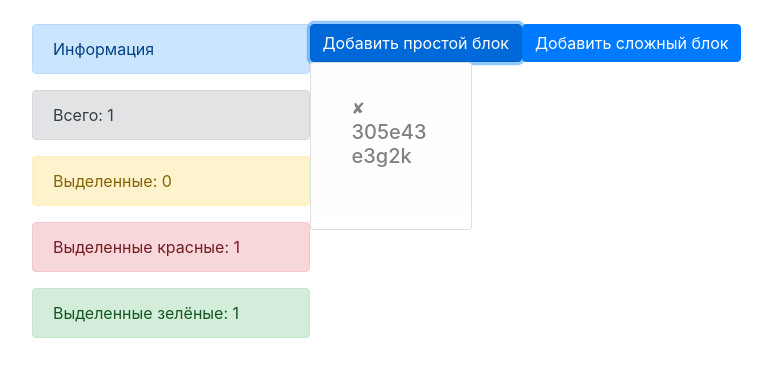
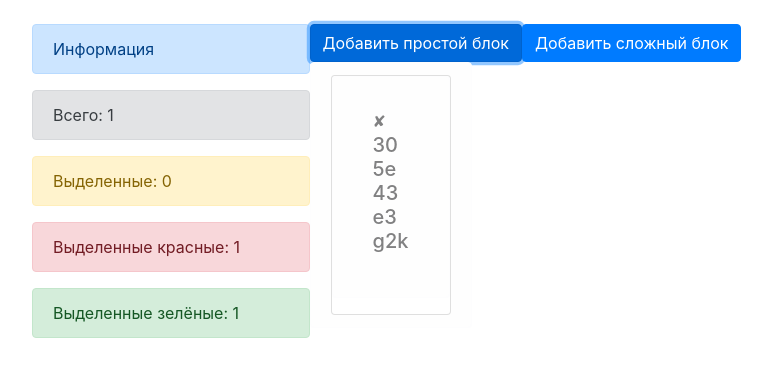
Before and after one commit to SergeySolod/TestBlocks, a React (Create React App) app: page / in a window 1280 px wide. Both pictures are taken after a click on the button "Добавить простой блок". Shown: the top 376 px of the page, without its empty margins (53-825 px from the left). Built offline with nearby package versions, Linux system fonts and the light colour scheme.

Commit message:
Made highlighting

```diff
--- a/src/pages/blocks/blocks.js
+++ b/src/pages/blocks/blocks.js
@@ -7,12 +7,13 @@ const Blocks = (props) => {
     if (!props.blocks) {
         return <div>Загрузка...</div>
     }
+    console.log(props)
     return (
         <div className="row">
             {
                 props.blocks.map(block => <div className='col-sm-3 col-lg-3 col-md-3 book-list'
                                                key={block.id}>
-                    <div className="thumbnail" onClick={() => props.takeBlock(block.id, true)}>
+                    <div className={block.take ? 'alert alert-danger' : 'alert alert-light'} onClick={() => props.takeBlock(block.id, true)}>
                         <div className="card">
 
 
```
